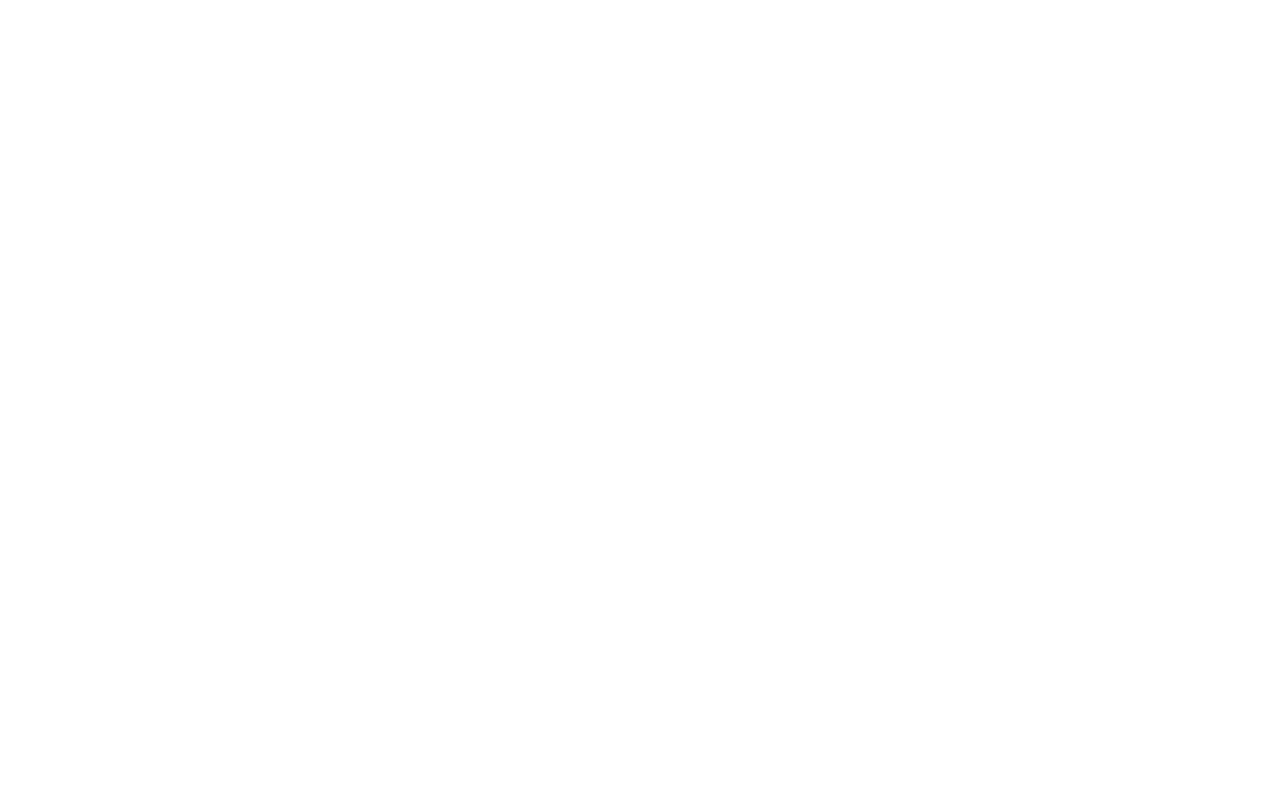
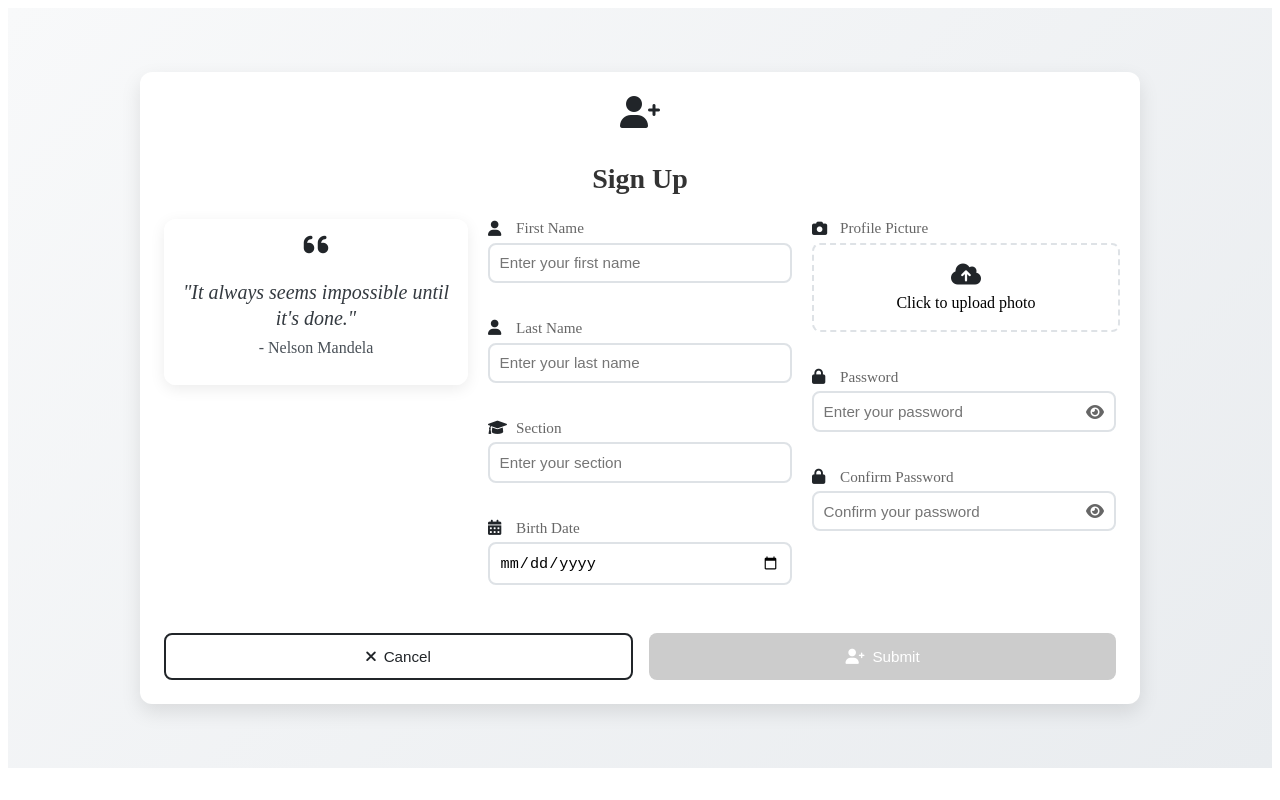
Before and after one commit to kaitoshin2017/online-quiz, a Vue app: page /signup in a window 1280 px wide. Before the commit this address had no page. Built offline with nearby package versions, Linux system fonts and the light colour scheme.

Commit message:
update
r_branch new update now

```diff
--- a/src/router/index.js
+++ b/src/router/index.js
@@ -23,7 +23,7 @@
       component: () => import('../views/AboutView.vue'),
     },
     {
-      path: '/registration',
+      path: '/signup',
       name: 'registration',
       component: () => import('../views/RegistrationView.vue'),
     }
--- a/src/views/RegistrationView.vue
+++ b/src/views/RegistrationView.vue
@@ -1,208 +1,612 @@
 <template>
- <div id="app">
-  <div class="container">
-   <h1>Sign Up</h1>
-    <form @submit.prevent="submitForm">
+  <div class="registration-container">
+    <form @submit.prevent="handleSubmit" class="registration-form">
+      <div class="form-header">
+        <i class="fas fa-user-plus"></i>
+        <h2>Sign Up</h2>
+      </div>
+
       <div class="form-grid">
-        <div class="column">
-
-          <h2>"It's always seems impossible until it's done."</h2>
+        <!-- Column 1 - Quote -->
+        <div class="form-column quote-column">
+          <div class="quote-section">
+            <i class="fas fa-quote-left quote-icon"></i>
+            <p class="quote-text">"It always seems impossible until it's done."</p>
+            <p class="quote-author">- Nelson Mandela</p>
+          </div>
         </div>
 
-        <div class="column">
-          <label for="firstName">FirstName</label>
-          <input type="text" id="firstName" v-model="form.firstName" required/>
+        <!-- Column 2 - Personal Information -->
+        <div class="form-column">
+          <div class="form-group">
+            <label for="firstname">
+              <i class="fas fa-user"></i>
+              First Name
+            </label>
+            <input
+              type="text"
+              id="firstname"
+              v-model="formData.firstname"
+              placeholder="Enter your first name"
+              required
+            >
+          </div>
 
+          <div class="form-group">
+            <label for="lastname">
+              <i class="fas fa-user"></i>
+              Last Name
+            </label>
+            <input
+              type="text"
+              id="lastname"
+              v-model="formData.lastname"
+              placeholder="Enter your last name"
+              required
+            >
+          </div>
 
-          <label for="lastName">LastName</label>
-          <input type="text" id="lastName" v-model="form.lastName" required/>
+          <div class="form-group">
+            <label for="section">
+              <i class="fas fa-graduation-cap"></i>
+              Section
+            </label>
+            <input
+              type="text"
+              id="section"
+              v-model="formData.section"
+              placeholder="Enter your section"
+              required
+            >
+          </div>
 
-          <label for="section">Section</label>
-          <input type="text" id="section" v-model="form.section" required/>
-
-
-          <label for="dob">Date of Birth</label>
-          <input type="date" id="dob" v-model="form.dob" required/>
-
-          <button type="submit":disabled="passwordMismatch">Submit</button>
-
+          <div class="form-group">
+            <label for="birthdate">
+              <i class="fas fa-calendar-alt"></i>
+              Birth Date
+            </label>
+            <input
+              type="date"
+              id="birthdate"
+              v-model="formData.birthdate"
+              required
+            >
+          </div>
         </div>
 
-        <div class="column">
-          <label for="profileImage">Profile Image</label>
-        <input type="file" id="profileImage" @change="hamdleFilechange"/>
+        <!-- Column 3 - Profile & Security -->
+        <div class="form-column">
+          <div class="form-group">
+            <label for="profile">
+              <i class="fas fa-camera"></i>
+              Profile Picture
+            </label>
+            <div class="file-input-wrapper">
+              <input
+                type="file"
+                id="profile"
+                @change="handleFileUpload"
+                accept="image/*"
+                required
+              >
+              <div class="file-input-placeholder" v-if="!formData.profile">
+                <i class="fas fa-cloud-upload-alt"></i>
+                <span>Click to upload photo</span>
+              </div>
+              <div class="file-input-preview" v-else>
+                <i class="fas fa-check-circle"></i>
+                <span>{{ formData.profile.name }}</span>
+              </div>
+            </div>
+          </div>
 
+          <div class="form-group">
+            <label for="password">
+              <i class="fas fa-lock"></i>
+              Password
+            </label>
+            <div class="password-input-wrapper">
+              <input
+                :type="showPassword ? 'text' : 'password'"
+                id="password"
+                v-model="formData.password"
+                placeholder="Enter your password"
+                required
+              >
+              <i
+                :class="showPassword ? 'fas fa-eye-slash' : 'fas fa-eye'"
+                @click="togglePassword"
+                class="password-toggle"
+              ></i>
+            </div>
+          </div>
 
-          <label for="username">Username</label>
-          <input type="text" id="username" v-model="form.username" required/>
+          <div class="form-group">
+            <label for="confirmPassword">
+              <i class="fas fa-lock"></i>
+              Confirm Password
+            </label>
+            <div class="password-input-wrapper">
+              <input
+                :type="showConfirmPassword ? 'text' : 'password'"
+                id="confirmPassword"
+                v-model="formData.confirmPassword"
+                placeholder="Confirm your password"
+                required
+              >
+              <i
+                :class="showConfirmPassword ? 'fas fa-eye-slash' : 'fas fa-eye'"
+                @click="toggleConfirmPassword"
+                class="password-toggle"
+              ></i>
+            </div>
+            <span class="error" v-if="passwordError">
+              <i class="fas fa-exclamation-circle"></i>
+              {{ passwordError }}
+            </span>
+          </div>
+        </div>
+      </div>
 
-          <label for="password">Password</label>
-          <input type="password" id="password" v-model="form.password" required/>
-
-          <label for="confirmPassword"> Confirm Password</label>
-          <input type="password" id="confirmPassword" v-model="form.confirmPassword" required :class="{'error': passwordmismatch}"/>
-
-          <div v-if="passwordMismatch" class="warning">
-              <span>⚠️ Passwords do not match!</span>
-            </div>
-
-          <button class="cancel" type="button" @click="cancelForm">Cancel</button>
-        </div>
+      <div class="button-group">
+        <button type="button" class="cancel-button" @click="handleCancel">
+          <i class="fas fa-times"></i>
+          Cancel
+        </button>
+        <button type="submit" :disabled="!isFormValid">
+          <i class="fas fa-user-plus"></i>
+          Submit
+        </button>
       </div>
     </form>
   </div>
- </div>
 </template>
 
-<script>
-export default{
-  data(){
-    return{
-    form:{
-    firstName:"",
-    lastName:"",
-    dob:"",
-    profileImage:null,
-    username:"",
-    section:"",
-    password:"",
-    confirmPassword:"",
-      }
-    };
-  },
-  computed:{
-    passwordMismatch(){
-      return this.form.password!== this.form.confirmPassword;
-    }
-  },
-  methods:{
-    handleFileChange(event){
-      const file= event.target.files[0];
-      if (file){
-        this.form.profileImage = file;
-      }
-    },
-    submitForm() {
-  console.log("Form submitted!");
-  console.log('Form Data:', this.form);
+<script setup>
+import { ref, computed } from 'vue'
 
-  this.form = {
-    firstName: "",
-    lastName: "",
-    dob: "",
-    profileImage: null,
-    username: "",
-    section: "",
-    password: "",
-    confirmPassword: "",
-  };
-},
+const formData = ref({
+  firstname: '',
+  lastname: '',
+  section: '',
+  birthdate: '',
+  profile: null,
+  password: '',
+  confirmPassword: ''
+})
 
-    cancelForm() {
+const showPassword = ref(false)
+const showConfirmPassword = ref(false)
 
-      this.form = {
-        firstName: "",
-        lastName: "",
-        dob: "",
-        profileImage: null,
-        username: "",
-        section: "",
-        password: "",
-        confirmPassword: "",
-      };
-      console.log("Form reset!");
-    }
+const togglePassword = () => {
+  showPassword.value = !showPassword.value
+}
+
+const toggleConfirmPassword = () => {
+  showConfirmPassword.value = !showConfirmPassword.value
+}
+
+const passwordError = computed(() => {
+  if (formData.value.password && formData.value.confirmPassword &&
+      formData.value.password !== formData.value.confirmPassword) {
+    return 'Passwords do not match'
   }
-};
+  return ''
+})
+
+const isFormValid = computed(() => {
+  return formData.value.firstname &&
+         formData.value.lastname &&
+         formData.value.section &&
+         formData.value.birthdate &&
+         formData.value.profile &&
+         formData.value.password &&
+         formData.value.confirmPassword &&
+         formData.value.password === formData.value.confirmPassword
+})
+
+const handleFileUpload = (event) => {
+  formData.value.profile = event.target.files[0]
+}
+
+const handleSubmit = () => {
+  if (isFormValid.value) {
+    console.log('Form submitted:', formData.value)
+    // Here you would typically send the data to your backend
+  }
+}
+
+const handleCancel = () => {
+  // Reset form data
+  formData.value = {
+    firstname: '',
+    lastname: '',
+    section: '',
+    birthdate: '',
+    profile: null,
+    password: '',
+    confirmPassword: ''
+  }
+  // Reset password visibility
+  showPassword.value = false
+  showConfirmPassword.value = false
+}
 </script>
 
 <style scoped>
-#app {
-  font-family: Helvetica, Arial, sans-serif;
-  -webkit-font-smoothing: antialiased;
-  -moz-osx-font-smoothing: grayscale;
-  text-align: center;
-  padding: 20px;
+/* Import Font Awesome */
+@import url('https://cdnjs.cloudflare.com/ajax/libs/font-awesome/6.0.0/css/all.min.css');
 
-}
-
-h1{
-  margin-bottom: 5%;
-}
-.container {
+.registration-container {
   display: flex;
   flex-direction: column;
   justify-content: center;
   align-items: center;
-  width: 75%;
-  height: 70dvh;
-  margin: 0 auto;
-  background-color: #ec5bec;
+  min-height: 95vh;
+  padding: 15px;
+  background: linear-gradient(135deg, #f8f9fa 0%, #e9ecef 100%);
+  width: 100%;
+  box-sizing: border-box;
 }
 
-h2 {
-  font-size: 1.5em;
-  color: #333;
-  margin-bottom: 20px;
+.quote-section {
+  text-align: center;
+  margin-bottom: 1.5rem;
+  color: #212529;
+  max-width: 600px;
+  padding: 0.75rem;
+  background: rgba(255, 255, 255, 0.95);
+  border-radius: 12px;
+  box-shadow: 0 4px 15px rgba(0, 0, 0, 0.08);
+}
+
+.quote-icon {
+  font-size: 1.75rem;
+  color: #212529;
+  margin-bottom: 0.75rem;
+}
+
+.quote-text {
+  font-size: clamp(1rem, 2vw, 1.25rem);
+  font-style: italic;
+  margin: 0.5rem 0;
+  line-height: 1.3;
+  color: #343a40;
+}
+
+.quote-author {
+  font-size: clamp(0.85rem, 1.5vw, 1rem);
+  color: #495057;
+  margin-top: 0.25rem;
+}
+
+.registration-form {
+  background-color: white;
+  padding: 1.5rem;
+  border-radius: 12px;
+  box-shadow: 0 8px 20px rgba(0, 0, 0, 0.1);
+  width: 100%;
+  max-width: 1000px;
+  margin: 0 auto;
+  box-sizing: border-box;
 }
 
 .form-grid {
   display: grid;
   grid-template-columns: repeat(3, 1fr);
-  gap: 20px;
+  gap: 1.25rem;
+  margin-bottom: 1.5rem;
 }
 
-.column {
+.form-column {
   display: flex;
   flex-direction: column;
-  align-items: flex-start;
-  width: 70%;
+  gap: 1.25rem;
+}
+
+.full-width {
+  grid-column: 1 / -1;
+}
+
+.form-header {
+  text-align: center;
+  margin-bottom: 1.5rem;
+}
+
+.form-header i {
+  font-size: 2rem;
+  color: #212529;
+  margin-bottom: 0.75rem;
+}
+
+h2 {
+  text-align: center;
+  color: #333;
+  margin-bottom: 0.25rem;
+  font-size: clamp(1.25rem, 3vw, 1.75rem);
+}
+
+.form-group {
+  margin-bottom: 1rem;
+  width: 100%;
 }
 
 label {
-  margin-bottom: 8px;
-  font-weight: bold;
+  display: flex;
+  align-items: center;
+  margin-bottom: 0.35rem;
+  color: #666;
+  font-weight: 500;
+  font-size: clamp(0.8rem, 1.8vw, 0.95rem);
+}
+
+label i {
+  margin-right: 0.5rem;
+  color: #212529;
+  width: 20px;
 }
 
 input {
-  margin-bottom: 12px;
-  padding: 8px;
   width: 100%;
-  border: 1px solid #ccc;
-  border-radius: 4px;
+  padding: 0.6rem;
+  border: 2px solid #dee2e6;
+  border-radius: 8px;
+  font-size: clamp(0.85rem, 1.8vw, 0.95rem);
+  box-sizing: border-box;
+  transition: all 0.3s ease;
+}
+
+input:focus {
+  outline: none;
+  border-color: #212529;
+  box-shadow: 0 0 0 3px rgba(33, 37, 41, 0.1);
+}
+
+.password-input-wrapper {
+  position: relative;
+}
+
+.password-toggle {
+  position: absolute;
+  right: 12px;
+  top: 50%;
+  transform: translateY(-50%);
+  cursor: pointer;
+  color: #666;
+  transition: color 0.3s ease;
+}
+
+.password-toggle:hover {
+  color: #212529;
+}
+
+.file-input-wrapper {
+  position: relative;
+  width: 100%;
+  min-height: 85px;
+  border: 2px dashed #dee2e6;
+  border-radius: 8px;
+  overflow: hidden;
+  transition: all 0.3s ease;
+}
+
+.file-input-wrapper:hover {
+  border-color: #212529;
+}
+
+.file-input-wrapper input[type="file"] {
+  position: absolute;
+  width: 100%;
+  height: 100%;
+  opacity: 0;
+  cursor: pointer;
+  z-index: 2;
+}
+
+.file-input-placeholder,
+.file-input-preview {
+  position: absolute;
+  top: 0;
+  left: 0;
+  width: 100%;
+  height: 100%;
+  display: flex;
+  flex-direction: column;
+  align-items: center;
+  justify-content: center;
+  pointer-events: none;
+  z-index: 1;
+}
+
+.file-input-placeholder i,
+.file-input-preview i {
+  font-size: 1.5rem;
+  color: #212529;
+  margin-bottom: 0.5rem;
+}
+
+.button-group {
+  display: flex;
+  gap: 1rem;
+  margin-top: 0.5rem;
+}
+
+.cancel-button {
+  background: transparent;
+  border: 2px solid #212529;
+  color: #212529;
+}
+
+.cancel-button:hover {
+  background: rgba(33, 37, 41, 0.1);
+  transform: translateY(-1px);
+  box-shadow: 0 4px 12px rgba(33, 37, 41, 0.1);
+}
+
+.cancel-button:disabled {
+  border-color: #cccccc;
+  color: #cccccc;
+  background: transparent;
+  cursor: not-allowed;
+  transform: none;
+  box-shadow: none;
 }
 
 button {
-  padding: 10px 20px;
-  background-color: #4CAF50;
+  width: 100%;
+  padding: clamp(0.6rem, 1.8vw, 0.8rem);
+  background: linear-gradient(135deg, #212529 0%, #343a40 100%);
   color: white;
   border: none;
-  border-radius: 4px;
+  border-radius: 8px;
+  font-size: clamp(0.85rem, 1.8vw, 0.95rem);
   cursor: pointer;
+  transition: all 0.3s ease;
+  display: flex;
+  align-items: center;
+  justify-content: center;
+  gap: 0.5rem;
+  margin-top: 0.5rem;
 }
 
-
-.cancel {
-  padding: 10px 20px;
-  background-color:rgb(255, 255, 255);
-  color: rgb(0, 0, 0);
-  border: none;
-  border-radius: 4px;
-  cursor: pointer;
+button:hover {
+  background: linear-gradient(135deg, #343a40 0%, #212529 100%);
+  transform: translateY(-1px);
+  box-shadow: 0 4px 12px rgba(33, 37, 41, 0.2);
 }
 
-button:disabled, .cancel {
-  background-color: #ddd;
+button:disabled {
+  background: #cccccc;
+  cursor: not-allowed;
+  transform: none;
+  box-shadow: none;
 }
 
 .error {
-  border-color: red;
+  color: #ff3333;
+  font-size: clamp(0.75rem, 1.5vw, 0.875rem);
+  margin-top: 0.5rem;
+  display: flex;
+  align-items: center;
+  gap: 0.5rem;
 }
 
-.warning {
-  color: red;
-  font-weight: 5px;
-  font-size: 1em;
-  margin-bottom: 5px;
+/* Media Queries */
+@media screen and (max-width: 900px) {
+  .form-grid {
+    gap: 1rem;
+  }
+
+  .registration-form {
+    padding: 1.25rem;
+    max-width: 700px;
+  }
+
+  .form-group {
+    margin-bottom: 0.75rem;
+  }
+}
+
+@media screen and (max-width: 600px) {
+  .registration-container {
+    padding: 10px;
+  }
+
+  .registration-form {
+    padding: 1rem;
+    max-width: 450px;
+  }
+
+  .form-grid {
+    gap: 0.75rem;
+  }
+
+  .quote-section {
+    padding: 0.75rem;
+    margin-bottom: 1rem;
+  }
+
+  .form-header {
+    margin-bottom: 1rem;
+  }
+
+  .form-group {
+    margin-bottom: 0.5rem;
+  }
+}
+
+/* Dark mode support */
+@media (prefers-color-scheme: dark) {
+  .registration-container {
+    background: linear-gradient(135deg, #212529 0%, #343a40 100%);
+  }
+
+  .registration-form {
+    background-color: #1a1a1a;
+    box-shadow: 0 8px 20px rgba(0, 0, 0, 0.25);
+  }
+
+  h2 {
+    color: #f8f9fa;
+  }
+
+  label {
+    color: #dee2e6;
+  }
+
+  input {
+    background-color: #2d2d2d;
+    border-color: #495057;
+    color: #f8f9fa;
+  }
+
+  input:focus {
+    border-color: #f8f9fa;
+    box-shadow: 0 0 0 3px rgba(248, 249, 250, 0.2);
+  }
+
+  .file-input-wrapper {
+    border-color: #495057;
+  }
+
+  .password-toggle {
+    color: #dee2e6;
+  }
+
+  .file-input-placeholder,
+  .file-input-preview {
+    color: #dee2e6;
+  }
+
+  .quote-section {
+    background: rgba(26, 26, 26, 0.95);
+    color: #f8f9fa;
+  }
+
+  .quote-author {
+    color: #dee2e6;
+  }
+
+  .quote-icon,
+  .form-header i,
+  label i,
+  .file-input-placeholder i,
+  .file-input-preview i {
+    color: #f8f9fa;
+  }
+
+  .cancel-button {
+    border-color: #dee2e6;
+    color: #dee2e6;
+  }
+
+  .cancel-button:hover {
+    background: rgba(222, 226, 230, 0.1);
+  }
+
+  .cancel-button:disabled {
+    border-color: #495057;
+    color: #495057;
+  }
 }
 </style>
```
